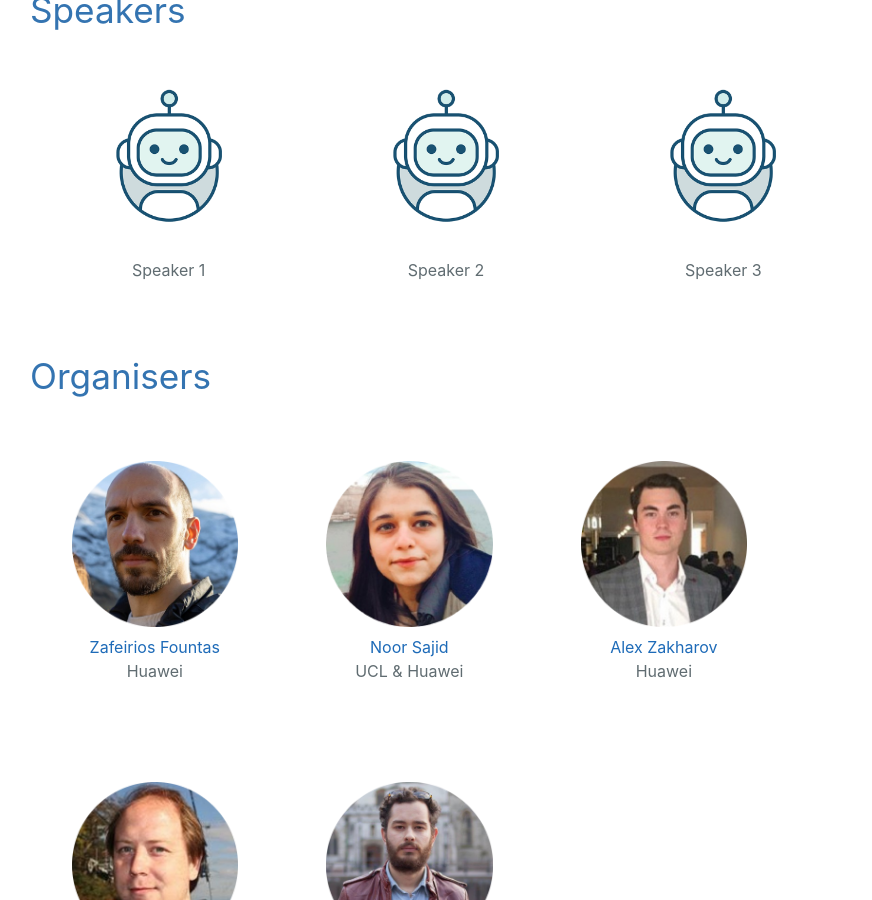
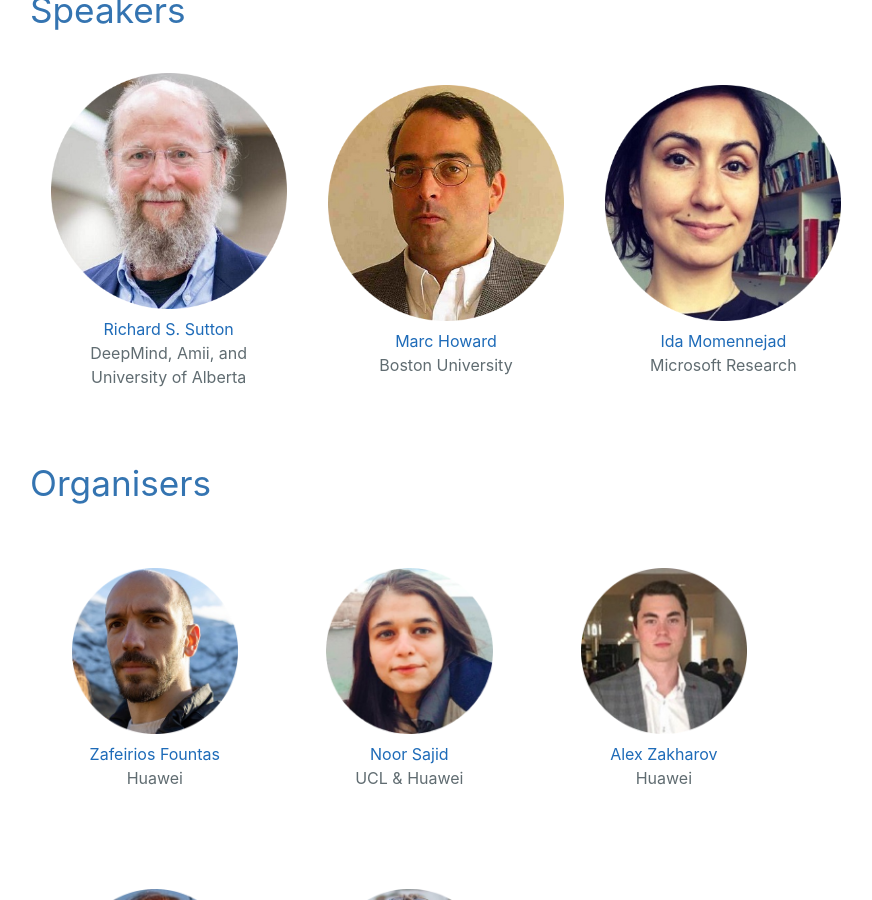
Before and after one commit to TRiRLworkshop/TRiRLworkshop.github.io, a Jekyll site: the page built from index.md, in a window 1280 px wide and 900 px high, scrolled down 1137 px. Shown: the whole window, without its empty margins (194-1066 px from the left). Built offline with Jekyll 4.4.1, drawn with Linux system fonts in a browser that asks for light colours.

Commit message:
Adding basic information for the workshop speakers.

```diff
--- a/index.md
+++ b/index.md
@@ -26,16 +26,16 @@ TRiRL will bring together experts in model-based RL and neuroscientists working
     <tbody>
         <tr>
             <td style="padding:2.5%;width:15%;max-width:15%">
-                <a href=""><img style="width:100%;max-width:100%" alt="profile photo" src="img/provisional.gif" class="hoverZoomLink"></a>
-                <center><p style="font-size: medium;">Speaker 1</p></center>
+                <a href=""><img style="width:100%;max-width:100%" alt="profile photo" src="img/sutton.png" class="hoverZoomLink"></a>
+                <center><p style="font-size: medium;"><a href="http://www.incompleteideas.net/">Richard S. Sutton</a> <br> DeepMind, Amii, and University of Alberta</p></center>
             </td>
             <td style="padding:2.5%;width:15%;max-width:15%">
-                <a href=""><img style="width:100%;max-width:100%" alt="profile photo" src="img/provisional.gif" class="hoverZoomLink"></a>
-                <center><p style="font-size: medium;">Speaker 2</p></center>
+                <a href=""><img style="width:100%;max-width:100%" alt="profile photo" src="img/howard.png" class="hoverZoomLink"></a>
+                <center><p style="font-size: medium;"><a href="https://sites.bu.edu/tcn/">Marc Howard</a> <br> Boston University</p></center>
             </td>
             <td style="padding:2.5%;width:15%;max-width:15%">
-                <a href=""><img style="width:100%;max-width:100%" alt="profile photo" src="img/provisional.gif" class="hoverZoomLink"></a>
-                <center><p style="font-size: medium;">Speaker 3</p></center>
+                <a href=""><img style="width:100%;max-width:100%" alt="profile photo" src="img/momennejad.png" class="hoverZoomLink"></a>
+                <center><p style="font-size: medium;"><a href="https://www.momen-nejad.org/">Ida Momennejad</a> <br> Microsoft Research</p></center>
             </td>
         </tr>
     </tbody>
```
